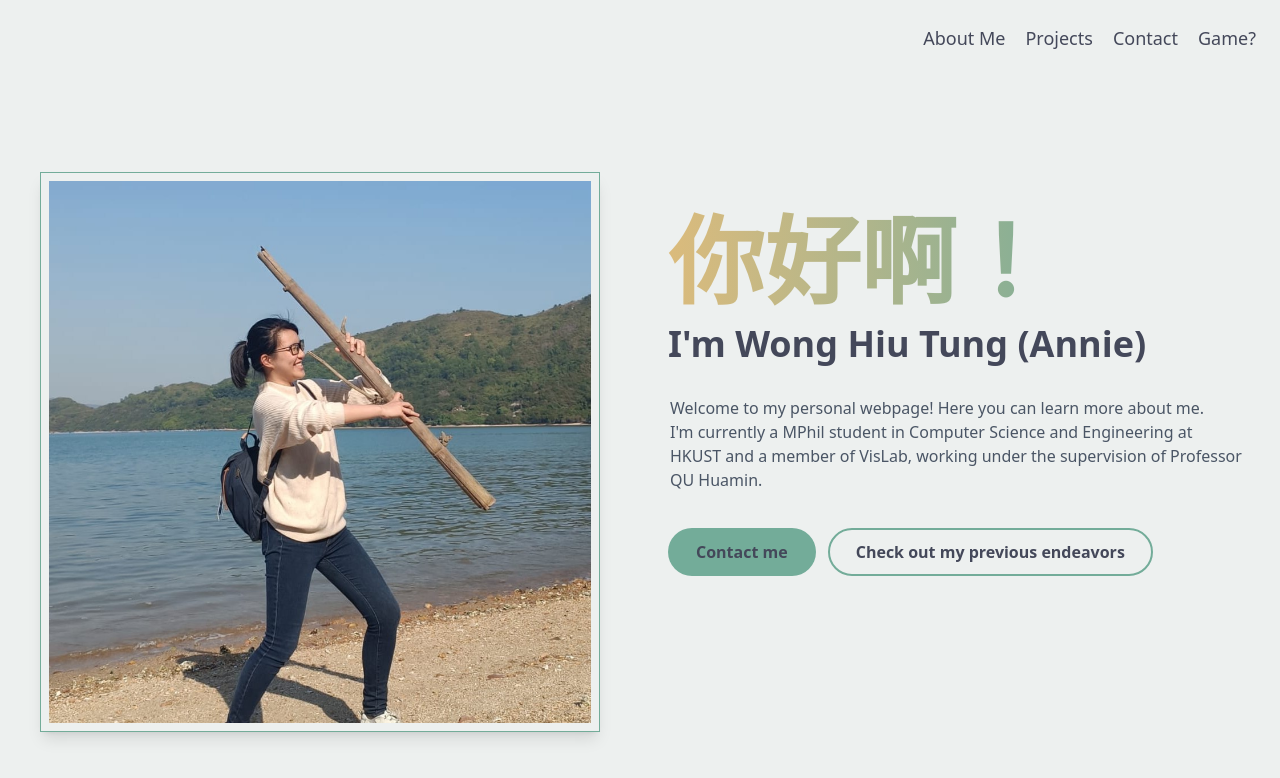
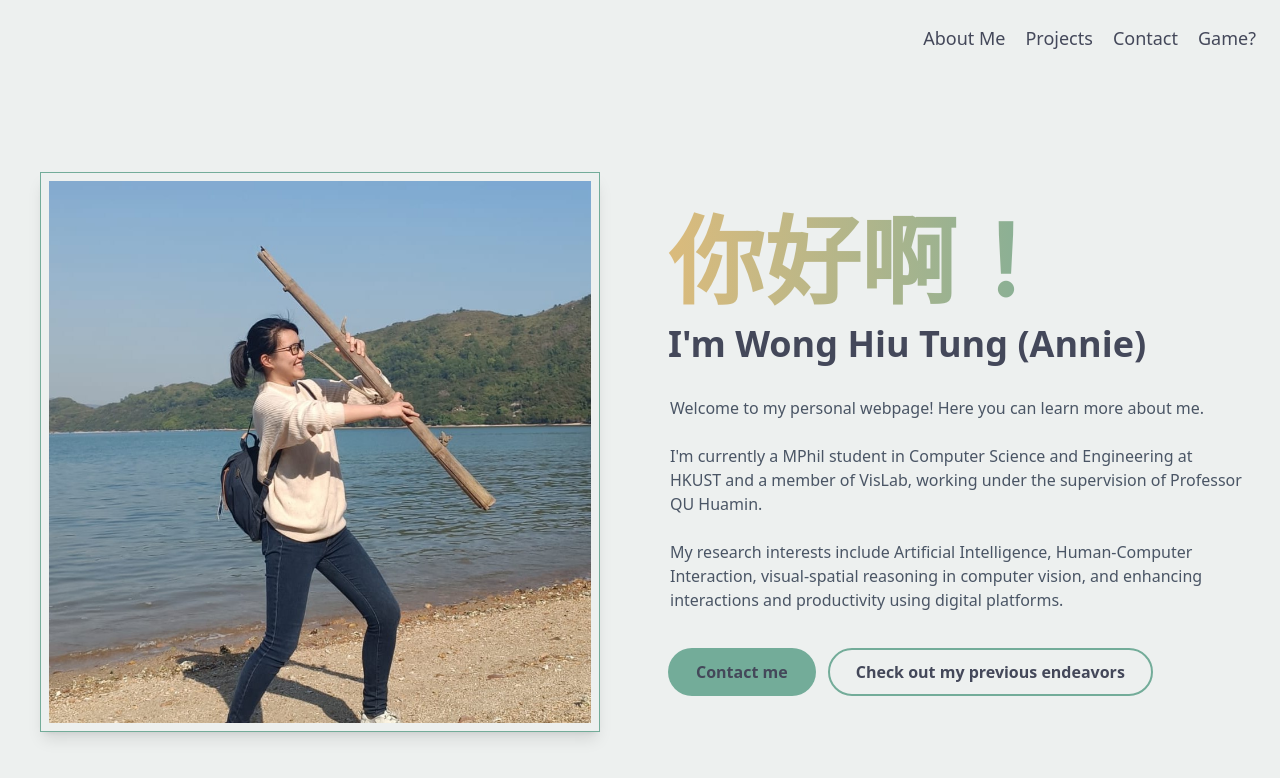
Before and after one commit to nychopkie/nychopkie.github.io, a Vue app: page / in a window 1280 px wide. Shown: the top 778 px of the page. Built offline with nearby package versions, Linux system fonts and the light colour scheme.

Commit message:
finished hero section's content?

```diff
--- a/src/components/HeroSection.vue
+++ b/src/components/HeroSection.vue
@@ -22,8 +22,10 @@
                     </div>
                     <p class="text-gray-600 pt-8 text-center lg:text-left mx-auto max-w-xl">
                         Welcome to my personal webpage! Here you can learn more about me.
-                        <br/>
+                        <br/><br/>
                         I'm currently a MPhil student in Computer Science and Engineering at HKUST and a member of VisLab, working under the supervision of Professor QU Huamin.
+                        <br/><br/>
+                        My research interests include Artificial Intelligence, Human-Computer Interaction, visual-spatial reasoning in computer vision, and enhancing interactions and productivity using digital platforms.
                     </p>
                     <div class="flex items-center gap-3 pt-9 flex-col sm:flex-row sm:w-max sm:mx-auto lg:mx-0">
                         <button class="px-6 md:px-7 py-3 rounded-full relative group w-full sm:w-max flex justify-center">
```
